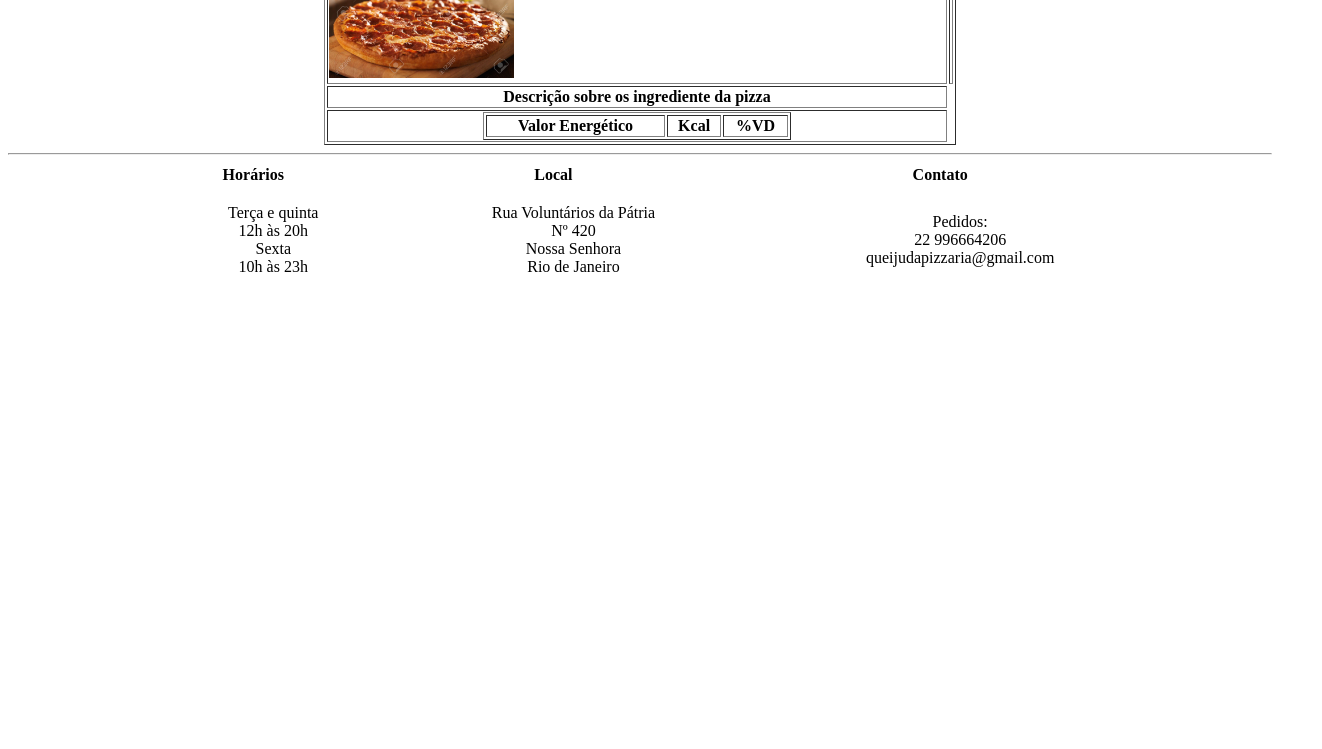
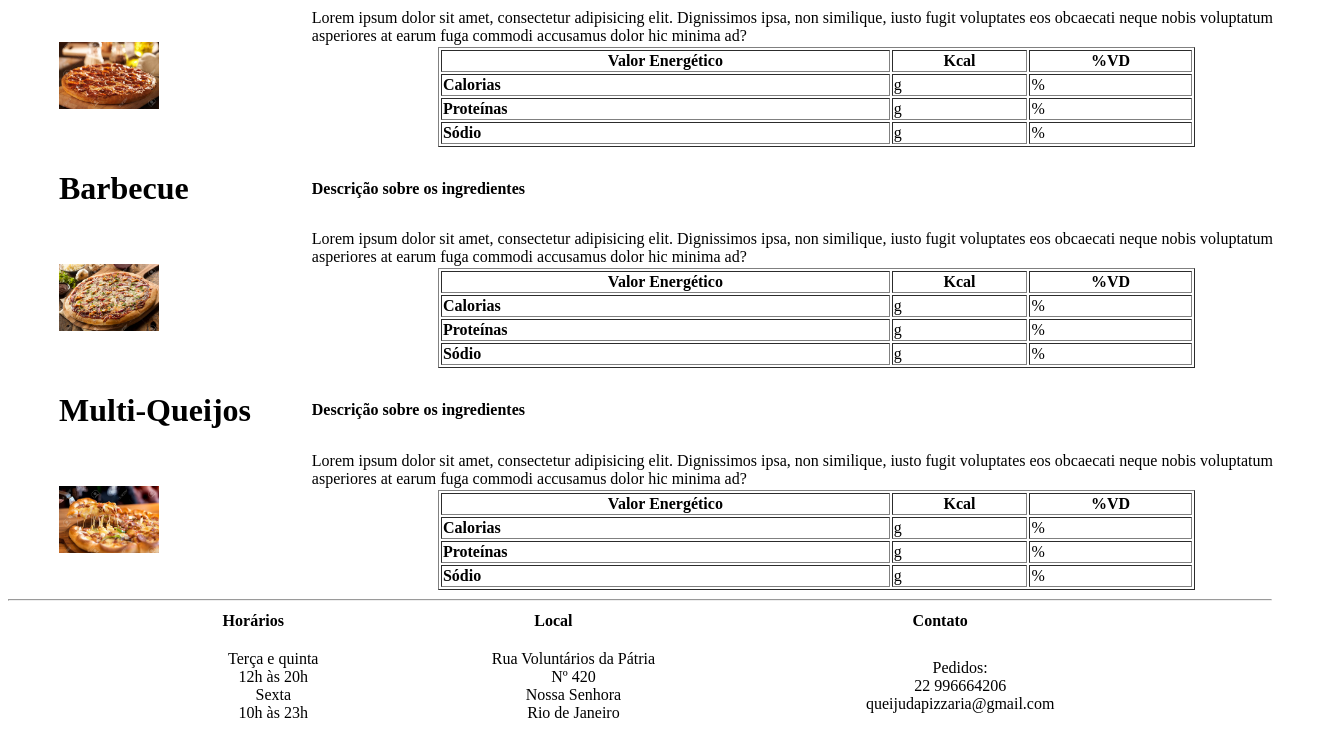
Before and after one commit to ElvisSRibeiro/sistemas-de-internet, a plain HTML site: page cardapio.html in a window 1280 px wide. Shown: the part 589-1338 px from the top of the page, 1322 px wide, since content can reach past the window. Before the commit the page ends 892 px from the top, so only its background shows below. Drawn offline with Linux system fonts and the light colour scheme.

Commit message:
Melhorado em 13/02
Fiz modificações e arrumei o cardápio

```diff
--- a/cardapio.html
+++ b/cardapio.html
@@ -37,34 +37,131 @@
 		</tr>
 	</table> -->
 
-	<table border="1" bgcolor="#fff" width="50%" align="center">
+	<!-- Cada item do cardápio vai precisar dessa div toda-->
+	<div border="1" align="center">
+		<table style='margin-left:50px;width:100%;border-collapse: collapse;'>
 			<tr align="left">
-			<th>Pepperoni</th>
+				<th width="20%"><h1><b>Pepperoni</b></h1></th>
+				<th width="80%" colspan="2">Descrição sobre os ingredientes</th>
 			</tr>
+			<div border="1" align="center">
 				<tr>
-			<td><img src="images/pepperoni_01.jpg" width="30%"></td>
+					<td rowspan="2" width="20%"><img src="images/pepperoni_01.jpg" width="40%"></td>
+					<td width="80%">Lorem ipsum dolor sit amet, consectetur adipisicing elit. Dignissimos ipsa, non similique, iusto fugit voluptates eos obcaecati neque nobis voluptatum asperiores at earum fuga commodi accusamus dolor hic minima ad?</td>
+				</tr>
+				<tr align="center">
 					<td>
-				<tr>
-					<th>Descrição sobre os ingrediente da pizza</th>
-				</tr>
-				<tr>
-				<td>
-					<table border="1" bgcolor="#fff" width="50%" align="center">
+						<table border="1" style="width: 75%;" align="center">
 						<tr>
 							<th>Valor Energético</th>
 							<th>Kcal</th>
 							<th>%VD</th>
 						</tr>
+						<tr>
+							<td><b>Calorias</b></td>
+							<td>g</td>
+							<td>%</td>
+						</tr>
+						<tr>
+							<td><b>Proteínas</b></td>
+							<td>g</td>
+							<td>%</td>
+						</tr>
+						<tr>
+							<td><b>Sódio</b></td>
+							<td>g</td>
+							<td>%</td>
+						</tr>
 						</table>
 					</td>
 				</tr>
+			</div>
+		</table>
+	</div>
+
+	<!-- Cada item do cardápio vai precisar dessa div toda-->
+	<div border="1" align="center">
+		<table style='margin-left:50px;width:100%;border-collapse: collapse;'>
+			<tr align="left">
+				<th width="20%"><h1><b>Barbecue</b></h1></th>
+				<th width="80%" colspan="2">Descrição sobre os ingredientes</th>
+			</tr>
+			<div border="1" align="center">
+				<tr>
+					<td rowspan="2" width="20%"><img src="images/barbecue.jpg" width="40%"></td>
+					<td width="80%">Lorem ipsum dolor sit amet, consectetur adipisicing elit. Dignissimos ipsa, non similique, iusto fugit voluptates eos obcaecati neque nobis voluptatum asperiores at earum fuga commodi accusamus dolor hic minima ad?</td>
+				</tr>
+				<tr align="center">
+					<td>
+						<table border="1" style="width: 75%;" align="center">
+						<tr>
+							<th>Valor Energético</th>
+							<th>Kcal</th>
+							<th>%VD</th>
+						</tr>
+						<tr>
+							<td><b>Calorias</b></td>
+							<td>g</td>
+							<td>%</td>
+						</tr>
+						<tr>
+							<td><b>Proteínas</b></td>
+							<td>g</td>
+							<td>%</td>
+						</tr>
+						<tr>
+							<td><b>Sódio</b></td>
+							<td>g</td>
+							<td>%</td>
+						</tr>
+						</table>
 					</td>
 				</tr>
+			</div>
 		</table>
+	</div>
 
-
-
-
+			<!-- Cada item do cardápio vai precisar dessa div toda-->
+	<div border="1" align="center">
+		<table style='margin-left:50px;width:100%;border-collapse: collapse;'>
+			<tr align="left">
+				<th width="20%"><h1><b>Multi-Queijos</b></h1></th>
+				<th width="80%" colspan="2">Descrição sobre os ingredientes</th>
+			</tr>
+			<div border="1" align="center">
+				<tr>
+					<td rowspan="2" width="20%"><img src="images/cheeseeee.jpg" width="40%"></td>
+					<td width="80%">Lorem ipsum dolor sit amet, consectetur adipisicing elit. Dignissimos ipsa, non similique, iusto fugit voluptates eos obcaecati neque nobis voluptatum asperiores at earum fuga commodi accusamus dolor hic minima ad?</td>
+				</tr>
+				<tr align="center">
+					<td>
+						<table border="1" style="width: 75%;" align="center">
+						<tr>
+							<th>Valor Energético</th>
+							<th>Kcal</th>
+							<th>%VD</th>
+						</tr>
+						<tr>
+							<td><b>Calorias</b></td>
+							<td>g</td>
+							<td>%</td>
+						</tr>
+						<tr>
+							<td><b>Proteínas</b></td>
+							<td>g</td>
+							<td>%</td>
+						</tr>
+						<tr>
+							<td><b>Sódio</b></td>
+							<td>g</td>
+							<td>%</td>
+						</tr>
+						</table>
+					</td>
+				</tr>
+			</div>
+		</table>
+	</div>
 	<hr>
 	<!-- daqui pra baixo governa sobre o rodapé-->
 	<table align="center" border="0" width="80%">
```
Also changed, not shown: contato.html (+15 -10 lines), README.txt (added). Lines whose indentation alone changed are shown as unchanged.
